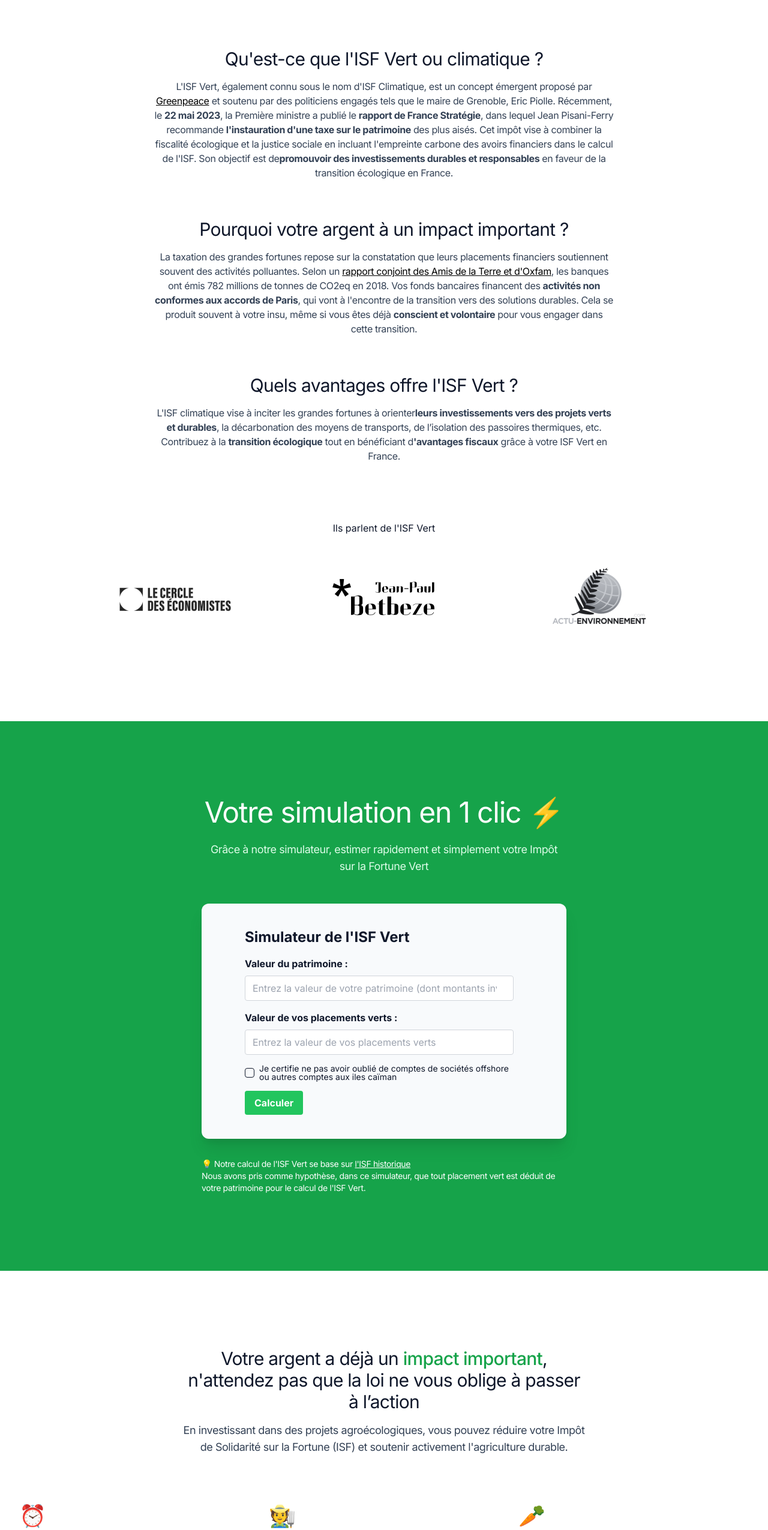
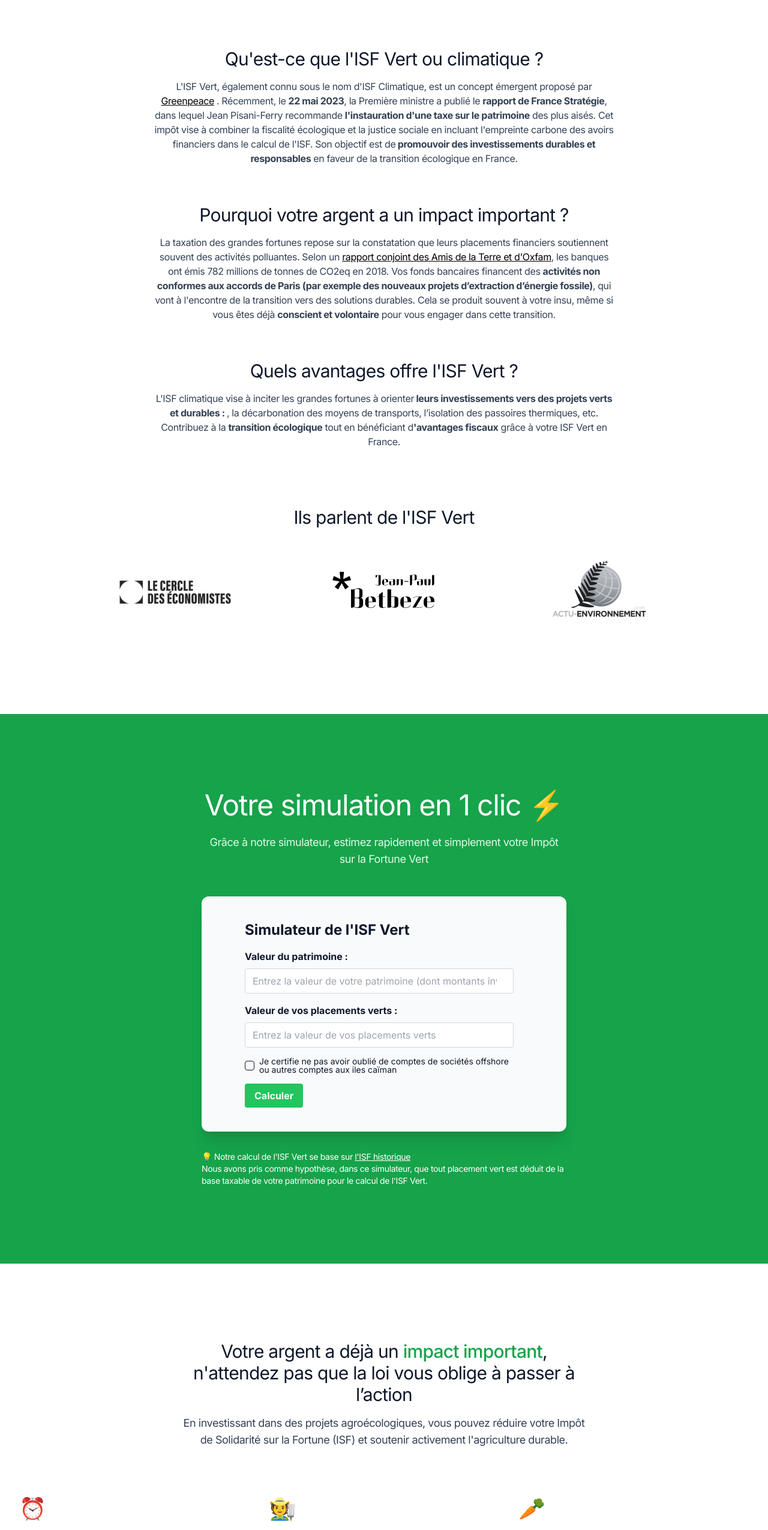
Before and after one commit to alexandre-mace/isfvert, a Next.js app: page / in a window 1280 px wide. Shown: the part 840-3390 px from the top of the page at 60% size. Built offline with nearby package versions, Linux system fonts and the light colour scheme.

Commit message:
Update metadata

```diff
--- a/app/layout.tsx
+++ b/app/layout.tsx
@@ -23,6 +23,18 @@ export default function RootLayout({
           href="https://em-content.zobj.net/thumbs/240/apple/354/large-green-circle_1f7e2.png"
           sizes="any"
         />
+        <meta
+          property="og:title"
+          content="Calculer votre ISF vert : Outil en ligne pour estimer votre impôt écologique en France"
+        />
+        <meta
+          property="og:description"
+          content="Utilisez notre outil de calcul en ligne pour estimer votre ISF vert, l'impôt qui intègre l'empreinte carbone des avoirs financiers. Découvrez comment réduire cet impôt en investissant dans la transition écologique et bénéficiez d'avantages fiscaux pour vos contributions vertes. Contribuez à la lutte contre l'urgence climatique grâce à votre ISF vert."
+        />
+        <meta
+          property="og:image"
+          content="https://www.isfvert.fr/_next/image?url=%2Fisf.webp&w=1080&q=75"
+        />
         {children}
       </body>
     </html>
--- a/app/page.tsx
+++ b/app/page.tsx
@@ -57,22 +57,21 @@ export default function Home() {
             <a href="https://www.greenpeace.fr/isf-climatique/" target="_blank">
               Greenpeace
             </a>{" "}
-            et soutenu par des politiciens engagés tels que le maire de
-            Grenoble, Eric Piolle. Récemment, le <b>22 mai 2023</b>, la Première
-            ministre a publié le <b>rapport de France Stratégie</b>, dans lequel
-            Jean Pisani-Ferry recommande{" "}
+            . Récemment, le <b>22 mai 2023</b>, la Première ministre a publié le{" "}
+            <b>rapport de France Stratégie</b>, dans lequel Jean Pisani-Ferry
+            recommande{" "}
             <b>l&apos;instauration d&apos;une taxe sur le patrimoine</b> des
             plus aisés. Cet impôt vise à combiner la fiscalité écologique et la
             justice sociale en incluant l&apos;empreinte carbone des avoirs
             financiers dans le calcul de l&apos;ISF. Son objectif est de
-            <b>promouvoir des investissements durables et responsables</b> en
+            <b> promouvoir des investissements durables et responsables</b> en
             faveur de la transition écologique en France.
           </p>
         </div>
 
         <div className={"mt-16"}>
           <h2 className={"font-display text-3xl tracking-tight sm:text-3xl"}>
-            Pourquoi votre argent à un impact important ?
+            Pourquoi votre argent a un impact important ?
           </h2>
           <p className={"mt-4 tracking-tight text-slate-700 max-w-3xl mx-auto"}>
             La taxation des grandes fortunes repose sur la constatation que
@@ -83,10 +82,13 @@ export default function Home() {
             </a>
             , les banques ont émis 782 millions de tonnes de CO2eq en 2018. Vos
             fonds bancaires financent des{" "}
-            <b>activités non conformes aux accords de Paris</b>, qui vont à
-            l&apos;encontre de la transition vers des solutions durables. Cela
-            se produit souvent à votre insu, même si vous êtes déjà{" "}
-            <b>conscient et volontaire</b> pour vous engager dans cette
+            <b>
+              activités non conformes aux accords de Paris (par exemple des
+              nouveaux projets d’extraction d’énergie fossile)
+            </b>
+            , qui vont à l&apos;encontre de la transition vers des solutions
+            durables. Cela se produit souvent à votre insu, même si vous êtes
+            déjà <b>conscient et volontaire</b> pour vous engager dans cette
             transition.
           </p>
         </div>
@@ -97,8 +99,8 @@ export default function Home() {
           </h2>
           <p className={"mt-4 tracking-tight text-slate-700 max-w-3xl mx-auto"}>
             L&apos;ISF climatique vise à inciter les grandes fortunes à orienter
-            <b>leurs investissements vers des projets verts et durables</b>, la
-            décarbonation des moyens de transports, de l’isolation des passoires
+            <b> leurs investissements vers des projets verts et durables : </b>,
+            la décarbonation des moyens de transports, l’isolation des passoires
             thermiques, etc. Contribuez à la <b>transition écologique</b> tout
             en bénéficiant d<b>&apos;avantages fiscaux</b> grâce à votre ISF
             Vert en France.
@@ -106,7 +108,7 @@ export default function Home() {
         </div>
 
         <div className="mt-24">
-          <p className="font-display text-base text-slate-900">
+          <p className="font-display text-3xl tracking-tight sm:text-3xl text-slate-900">
             Ils parlent de l&apos;ISF Vert
           </p>
           <ul
@@ -164,7 +166,7 @@ export default function Home() {
               Votre simulation en 1 clic ⚡️
             </div>
             <p className="mt-6 text-lg tracking-tight text-green-100">
-              Grâce à notre simulateur, estimer rapidement et simplement votre
+              Grâce à notre simulateur, estimez rapidement et simplement votre
               Impôt sur la Fortune Vert
             </p>
           </div>
@@ -191,8 +193,8 @@ export default function Home() {
               </p>
               <p className={"font-display tracking-tight"}>
                 Nous avons pris comme hypothèse, dans ce simulateur, que tout
-                placement vert est déduit de votre patrimoine pour le calcul de
-                l&apos;ISF Vert.
+                placement vert est déduit de la base taxable de votre patrimoine
+                pour le calcul de l&apos;ISF Vert.
               </p>
             </div>
           </div>
@@ -210,8 +212,7 @@ export default function Home() {
               <span className="text-green-600 font-medium">
                 impact important
               </span>
-              , n&apos;attendez pas que la loi ne vous oblige à passer à
-              l’action
+              , n&apos;attendez pas que la loi vous oblige à passer à l’action
             </h2>
             <p className="mt-4 md:text-lg tracking-tight text-slate-700">
               En investissant dans des projets agroécologiques, vous pouvez
@@ -346,6 +347,33 @@ export default function Home() {
           </div>
         </div>
       </section>
+      <footer className={"bg-slate-100 py-20"}>
+        <div className={"container mx-auto"}>
+          <span className={"inline-block"}>
+            <svg
+              xmlns="http://www.w3.org/2000/svg"
+              fill="none"
+              viewBox="0 0 24 24"
+              strokeWidth="1.5"
+              stroke="currentColor"
+              className="w-6 h-6 translate-y-1 -translate-x-1"
+            >
+              <path
+                strokeLinecap="round"
+                strokeLinejoin="round"
+                d="M11.25 11.25l.041-.02a.75.75 0 011.063.852l-.708 2.836a.75.75 0 001.063.853l.041-.021M21 12a9 9 0 11-18 0 9 9 0 0118 0zm-9-3.75h.008v.008H12V8.25z"
+              />
+            </svg>
+          </span>
+          Cette page web a été créée par FEVE, une entreprise à mission de
+          l’économie sociale et solidaire, pour sensibiliser aux enjeux de la
+          transition agroécologique, et à l’impact positif que peut avoir
+          l’épargne citoyenne pour financer le monde de demain. L’ISF Vert est
+          au cœur des débats politiques mais n’est en aucun cas une réalité à ce
+          stade. Ne paniquez pas ! Mais n’hésitez pas à prendre votre part dès
+          maintenant.
+        </div>
+      </footer>
     </main>
   );
 }
```
